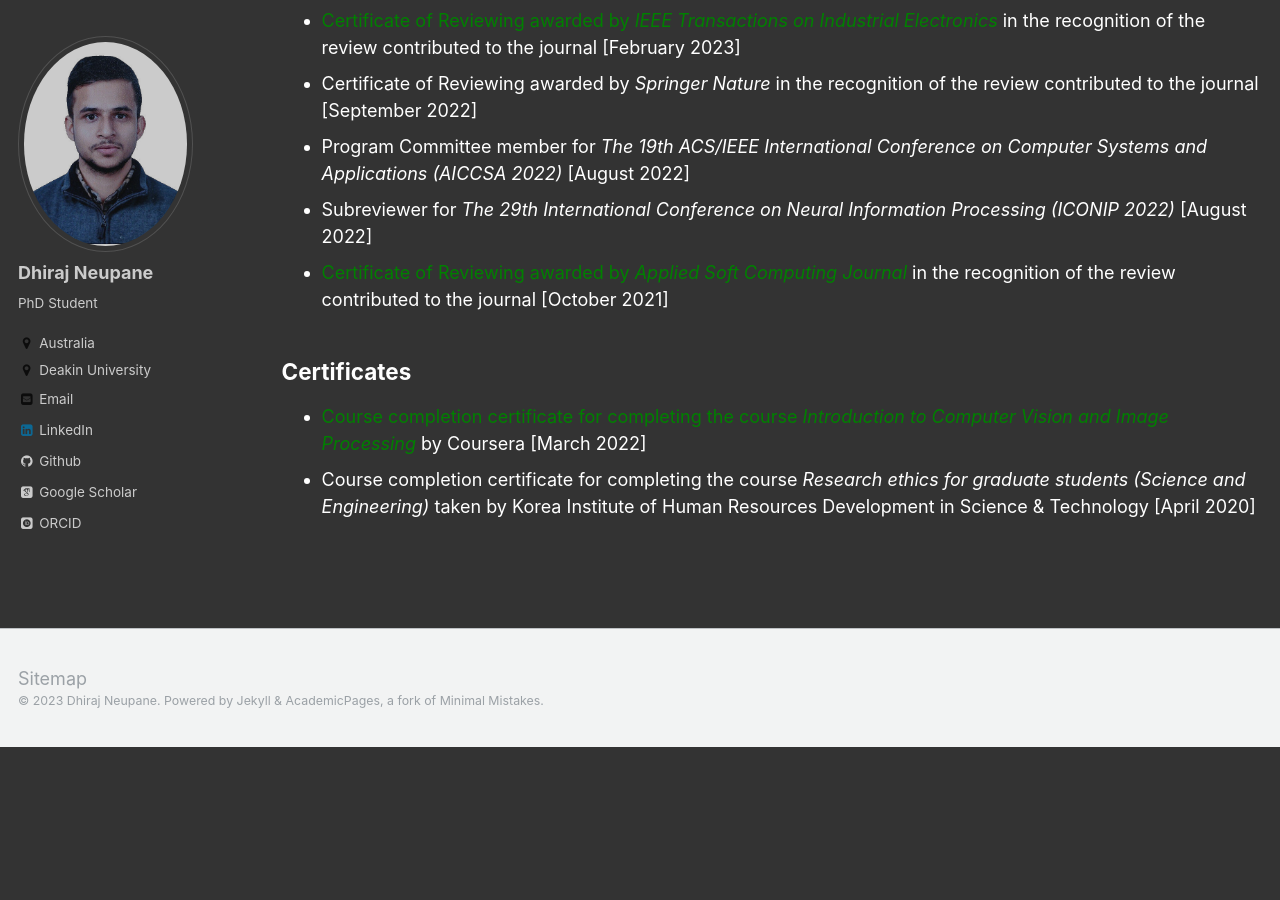
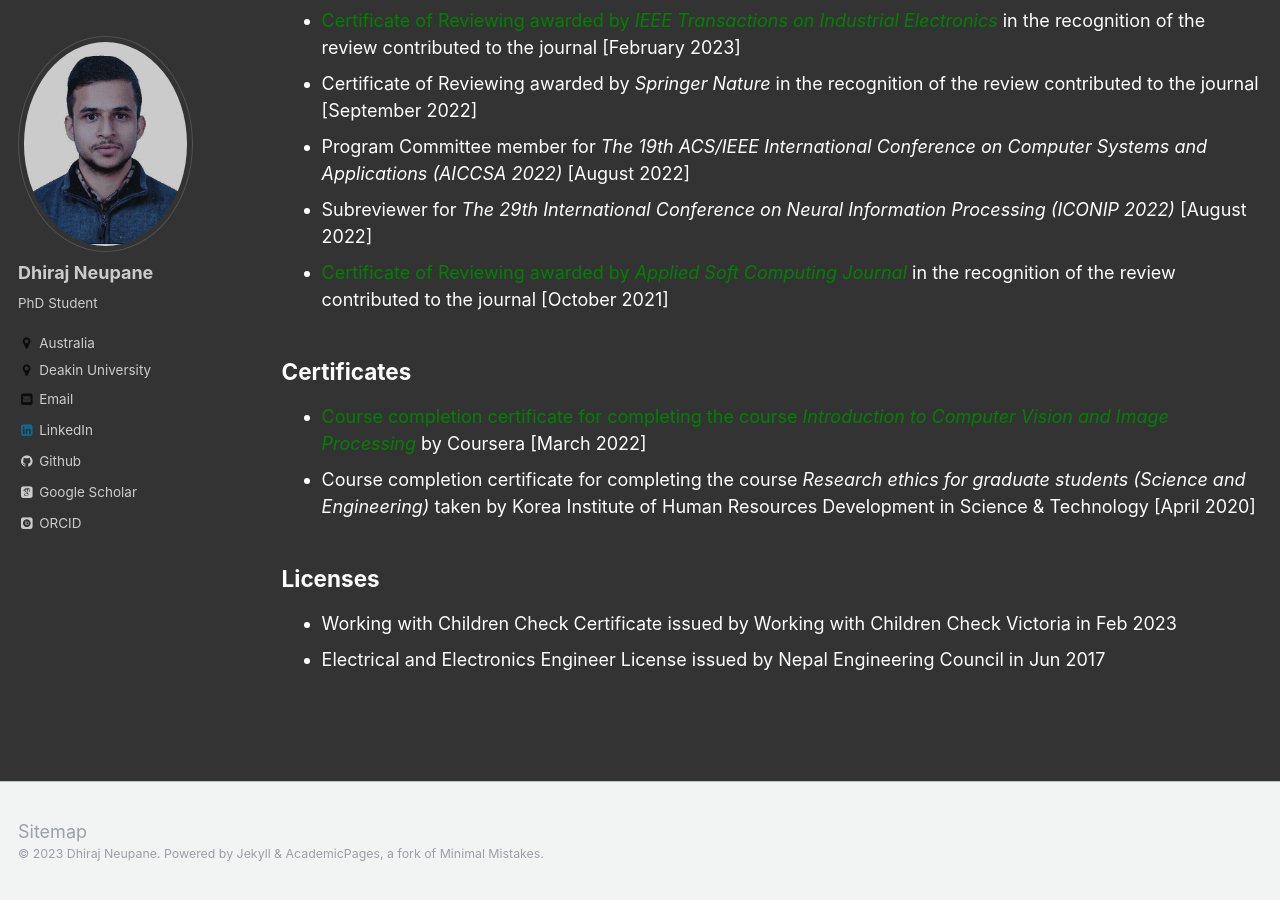
Before and after one commit to dhirajneupane/academicPortfolio, a Jekyll site: the page built from _pages/grants-awards.md, in a window 1280 px wide and 900 px high, scrolled down 607 px. Built offline with Jekyll 4.4.1, drawn with Linux system fonts in a browser that asks for light colours; some web fonts are replaced; before the commit the page ends 1354 px from its top, so only the background shows below that.

Commit message:
Update grants-awards.md

```diff
--- a/_pages/grants-awards.md
+++ b/_pages/grants-awards.md
@@ -27,3 +27,8 @@ Certificates
 ----------------
 * [<span style="color:green">Course completion certificate for completing the course _Introduction to Computer Vision and Image Processing_</span>](https://www.linkedin.com/posts/dhiraj-neupane-6b3089113_completion-certificate-for-introduction-to-activity-6905100833835380736-Kd_U?utm_source=share&utm_medium=member_desktop){:target="_blank"} by Coursera [March 2022]
 * Course completion certificate for completing the course _Research ethics for graduate students (Science and Engineering)_ taken by Korea Institute of Human Resources Development in Science & Technology [April 2020]
+
+Licenses
+-----------
+* Working with Children Check Certificate issued by Working with Children Check Victoria in Feb 2023
+* Electrical and Electronics Engineer License issued by Nepal Engineering Council in Jun 2017
```
